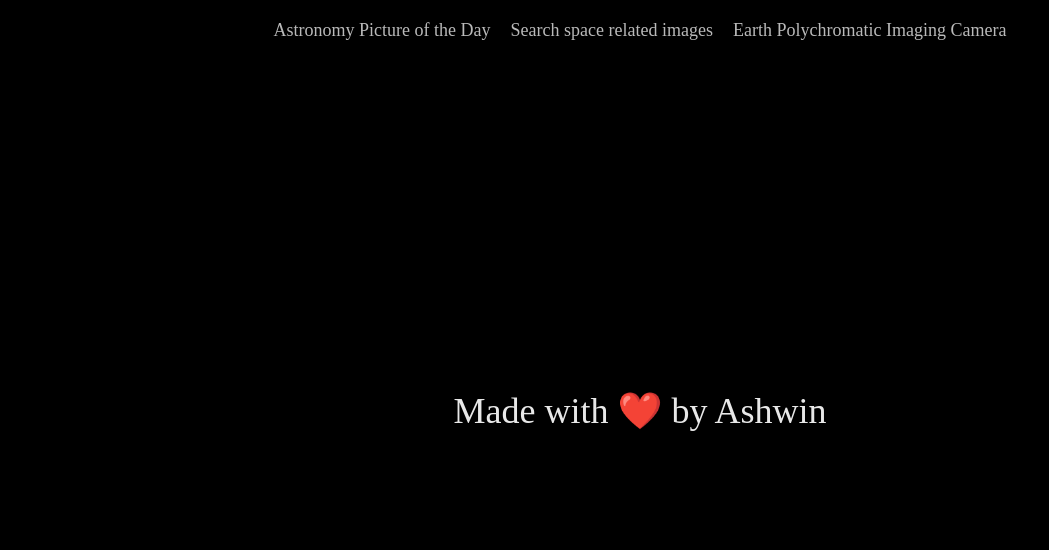
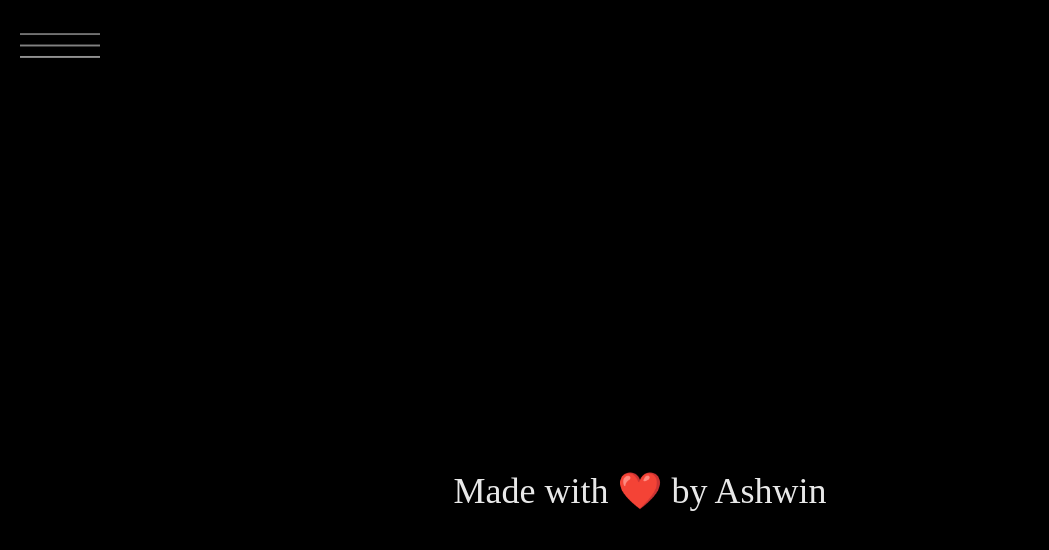
Before and after one commit to AJ-1009/space_web, a Next.js app: page / in a window 1280 px wide. Shown: the top 550 px of the page, without its empty margins (0-1049 px from the left). Built offline with nearby package versions, Linux system fonts and the light colour scheme.

Commit message:
small change

```diff
--- a/components/Navbar.js
+++ b/components/Navbar.js
@@ -1,12 +1,27 @@
-import Link from 'next/link'
-import React from 'react'
-import styles from './navbar.module.css'
+import Link from "next/link";
+import React, { useState } from "react";
+import styles from "./navbar.module.css";
 export default function Navbar() {
+  const [menu, setmenu] = useState(false);
   return (
-    <div className={styles['navbar']}>
-        <Link href="/apod" className={styles['link']} >Astronomy Picture of the Day</Link>
-        <Link href="/image" className={styles['link']} >Search space related images</Link>
-        <Link href="/epic" className={styles['link']} >Earth Polychromatic Imaging Camera</Link>
+    <div>
+      <div className={styles["icon"]} onClick={() => setmenu(true)}></div>
+      <div
+        className={`${styles["link-wrapper"]} ${
+          styles[menu ? "shown" : "hidden"]
+        }`}
+      >
+        <div className={styles["icon"]} onClick={() => setmenu(false)}></div>
+        <Link href="/apod" className={styles["link"]} onClick={()=>setmenu(false)} >
+          Astronomy Picture of the Day
+        </Link>
+        <Link href="/image" className={styles["link"]} onClick={()=>setmenu(false)} >
+          Search space related images
+        </Link>
+        <Link href="/epic" className={styles["link"]} onClick={()=>setmenu(false)} >
+          Earth Polychromatic Imaging Camera
+        </Link>
+      </div>
     </div>
-  )
+  );
 }
--- a/components/navbar.module.css
+++ b/components/navbar.module.css
@@ -1,16 +1,41 @@
-.navbar{
+.link-wrapper {
   display: flex;
+  flex-direction: column;
   gap: 20px;
-    justify-content: center;
   flex-wrap: wrap;
+  transition: all 0.75s cubic-bezier(0.8, 0, 0.18, 1) 0s;
+  position: fixed;
+  height: 100vh;
+  z-index: 9999999;
+  background-color: black;
+  top: 0;
+  left: 0;
+  width: 100%;
+  padding: 20px;
 }
-.link{
+.hidden {
+  visibility: hidden;
+  transform: translateY(-100%);
+}
+.shown {
+  visibility: visible;
+  transition: translateY(0);
+}
+.link {
   text-decoration: none;
   color: #e8e8e8;
-    opacity: .8;
+  opacity: 0.8;
   font-size: 18px;
 }
-.link:hover{
+.link:hover {
   opacity: 1;
-    border-bottom: 1px solid #e8e8e8;
 }
+.icon {
+  width: 80px;
+  height: 50px;
+  background-image: url("/nav-menu-icon.svg");
+  background-repeat: no-repeat;
+  background-size: contain;
+  background-position: center;
+  cursor: pointer;
+}
--- a/pages/_app.js
+++ b/pages/_app.js
@@ -1,7 +1,12 @@
-import '../styles/globals.css'
-
+import "../styles/globals.css";
+import Navbar from "../components/Navbar";
 function MyApp({ Component, pageProps }) {
-  return <Component {...pageProps} />
+  return (
+    <>
+      <Navbar />
+      <Component {...pageProps} />
+    </>
+  );
 }
 
-export default MyApp
+export default MyApp;
--- a/pages/epic.js
+++ b/pages/epic.js
@@ -110,7 +110,9 @@ export default function Epic() {
 
             <div>Processing Version : {" " + showndetail?.version}</div>
             <div>Total Images : {details.length}</div>
-<div>Showing {index+1} out of {details.length}</div>
+            <div>
+              Showing {index + 1} out of {details.length}
+            </div>
             <div>Distance to Earth : 1,420,065 Km</div>
             <div>Distance to Sun : 145,764,730 Km</div>
             <div>Sun to Earth : 147,161,760 km</div>
--- a/pages/index.js
+++ b/pages/index.js
@@ -1,5 +1,5 @@
 import Head from "next/head";
-import Navbar from "../components/Navbar";
+
 
 export default function Home() {
 
@@ -10,8 +10,6 @@ export default function Home() {
         <meta name="description" content="Trying my best to make it best" />
         <link rel="icon" href="/favicon.ico" />
       </Head>
-      <Navbar/>
-
       <div className="text">Made with ❤️ by Ashwin</div>
     </div>
   );
--- a/styles/globals.css
+++ b/styles/globals.css
@@ -6,16 +6,25 @@ body{
 .text{
   color: #e8e8e8;
   font-size: 36px;
-  height: 80vh;
   display: flex;
   align-items: center;
   justify-content: center;
-  margin-top: 50px;
+  margin-top: 50vh;
+}
+#input{
+  background-color: black;
+  color: #e8e8e8;
+  outline: none;
+  font-size: 20px;
+  margin:auto;
+  border: 0;
 }
 @media (max-width:450px){
   .text{
-    margin-top: 30px;
-    height: 50vh;
+    margin-top: 30vh;
     font-size: 26px;
   }
+  #input{
+    margin-top: 50px;
+  }
 }
```
Also changed, not shown: components/ImageOfDay.js (+17 -47 lines), pages/apod.js (+22 -0 lines), public/nav-menu-icon.svg (added). Lines whose indentation alone changed are shown as unchanged.
